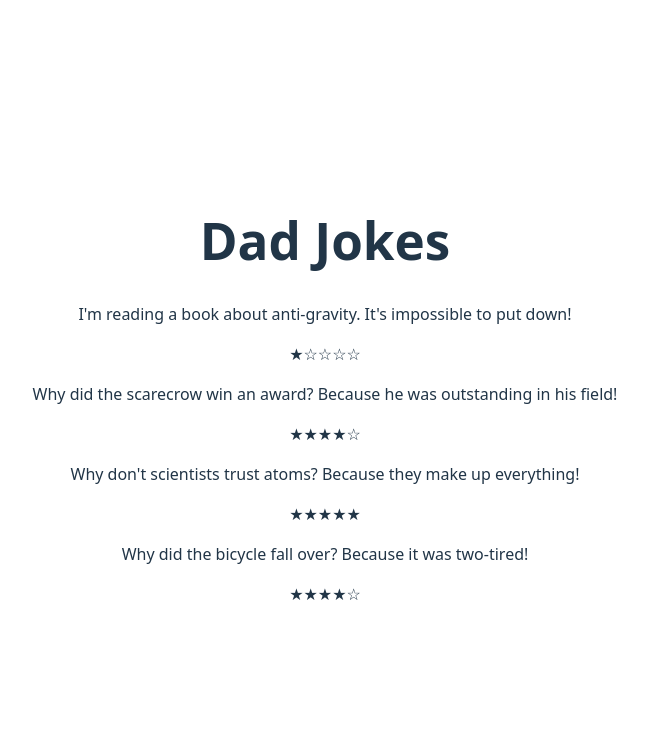
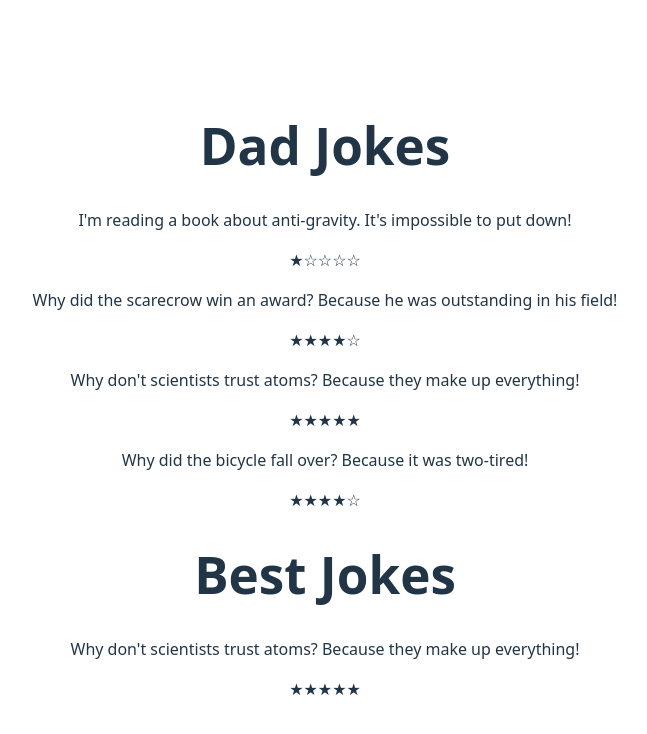
Before and after one commit to manikantareddy268/Sam-react, a React (Vite) app: page / in a window 1280 px wide. Shown: the top 734 px of the page, without its empty margins (315-962 px from the left). Built offline with nearby package versions, Linux system fonts and the light colour scheme.

Commit message:
rendering array of jokes with map

```diff
--- a/src/App.jsx
+++ b/src/App.jsx
@@ -26,17 +26,18 @@ function App() {
     }
   ]
 
-  const jokesComponents = []
-
-  for (const joke of jokes) {
-    jokesComponents.push(<Joke key={joke.id} joke={joke.joke} rating={joke.rating} />)
-  }
-
   return (
       <div>
         <h1>Dad Jokes</h1>
 
-        {jokesComponents}
+        {jokes.map(joke => (
+          <Joke key={joke.id} joke={joke.joke} rating={joke.rating} />
+        ))}
+
+        <h1>Best Jokes</h1>
+        {jokes.filter(joke => joke.rating === 5).map(joke => (
+          <Joke key={joke.id} joke={joke.joke} rating={joke.rating} />
+        ))}
 
       </div>
   )
```
